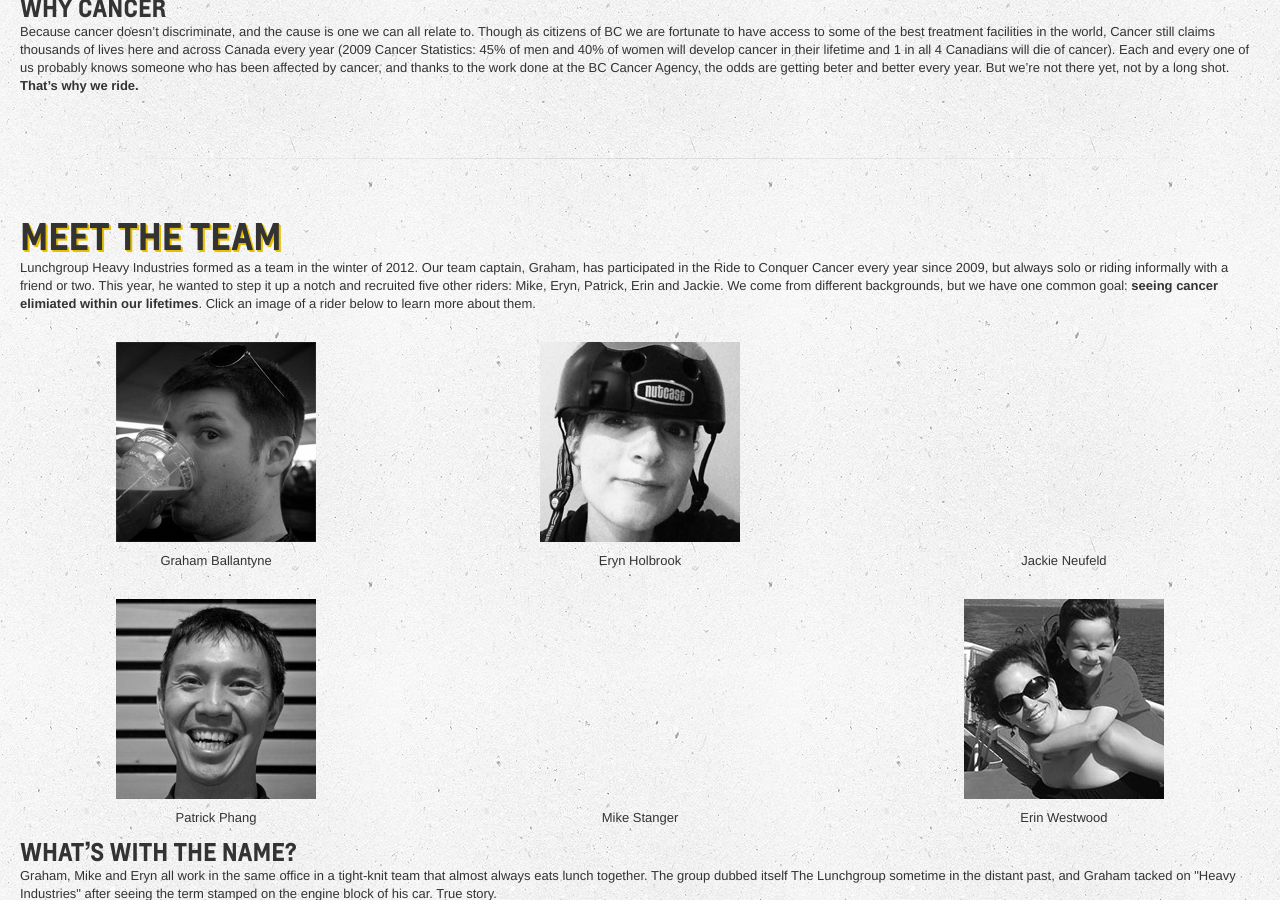
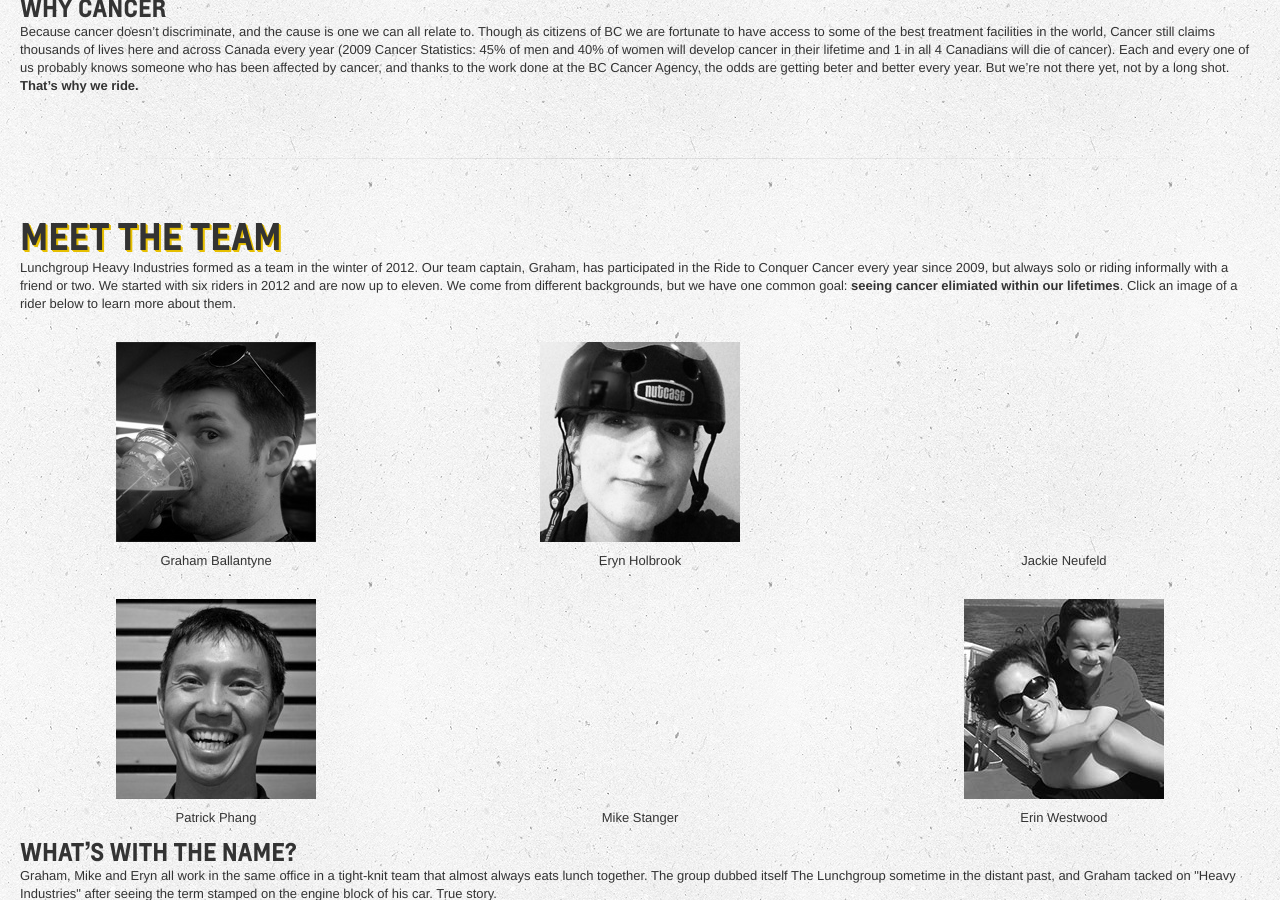
Before and after one commit to lunchgroup/lunchgroup.github.com, a Jekyll site: the page built from index.html, in a window 1280 px wide and 900 px high, scrolled down 526 px. Built offline with Jekyll 4.4.1, drawn with Linux system fonts in a browser that asks for light colours; some web fonts are replaced; Markdown is read by kramdown in place of the engine named in the settings.

Commit message:
Update meet the team section

```diff
--- a/index.html
+++ b/index.html
@@ -26,7 +26,7 @@ layout: main
 	<h1>Meet The Team</h1>
     <div class="row-fluid">
         <div class="span12">
-            <p>Lunchgroup Heavy Industries formed as a team in the winter of 2012. Our team captain, Graham, has participated in the Ride to Conquer Cancer every year since 2009, but always solo or riding informally with a friend or two. This year, he wanted to step it up a notch and recruited five other riders: Mike, Eryn, Patrick, Erin and Jackie. We come from different backgrounds, but we have one common goal: <strong>seeing cancer elimiated within our lifetimes</strong>. Click an image of a rider below to learn more about them.</p>
+            <p>Lunchgroup Heavy Industries formed as a team in the winter of 2012. Our team captain, Graham, has participated in the Ride to Conquer Cancer every year since 2009, but always solo or riding informally with a friend or two. We started with six riders in 2012 and are now up to eleven. We come from different backgrounds, but we have one common goal: <strong>seeing cancer elimiated within our lifetimes</strong>. Click an image of a rider below to learn more about them.</p>
         </div>
     </div>
     <div class="row-fluid">
```
